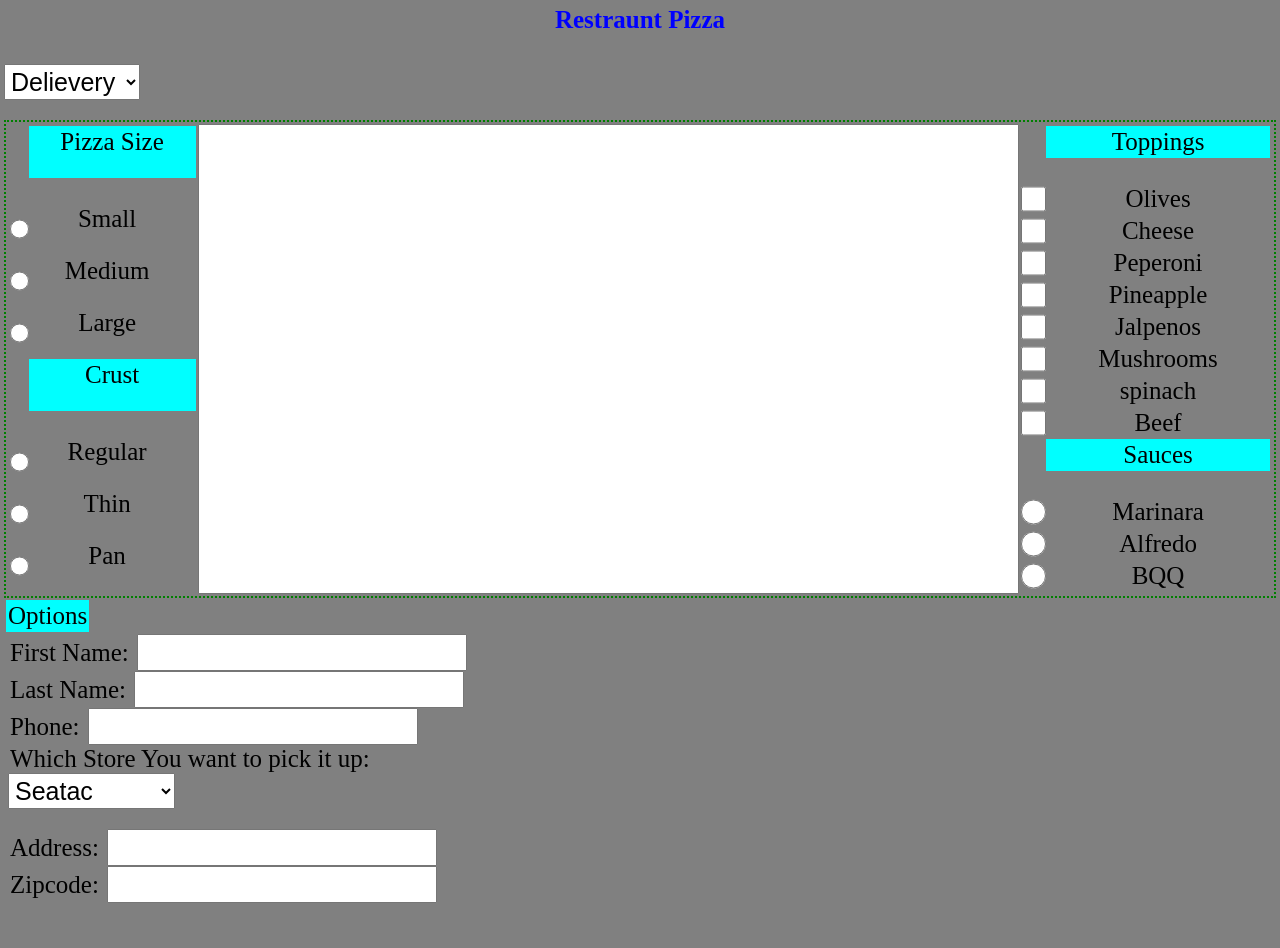
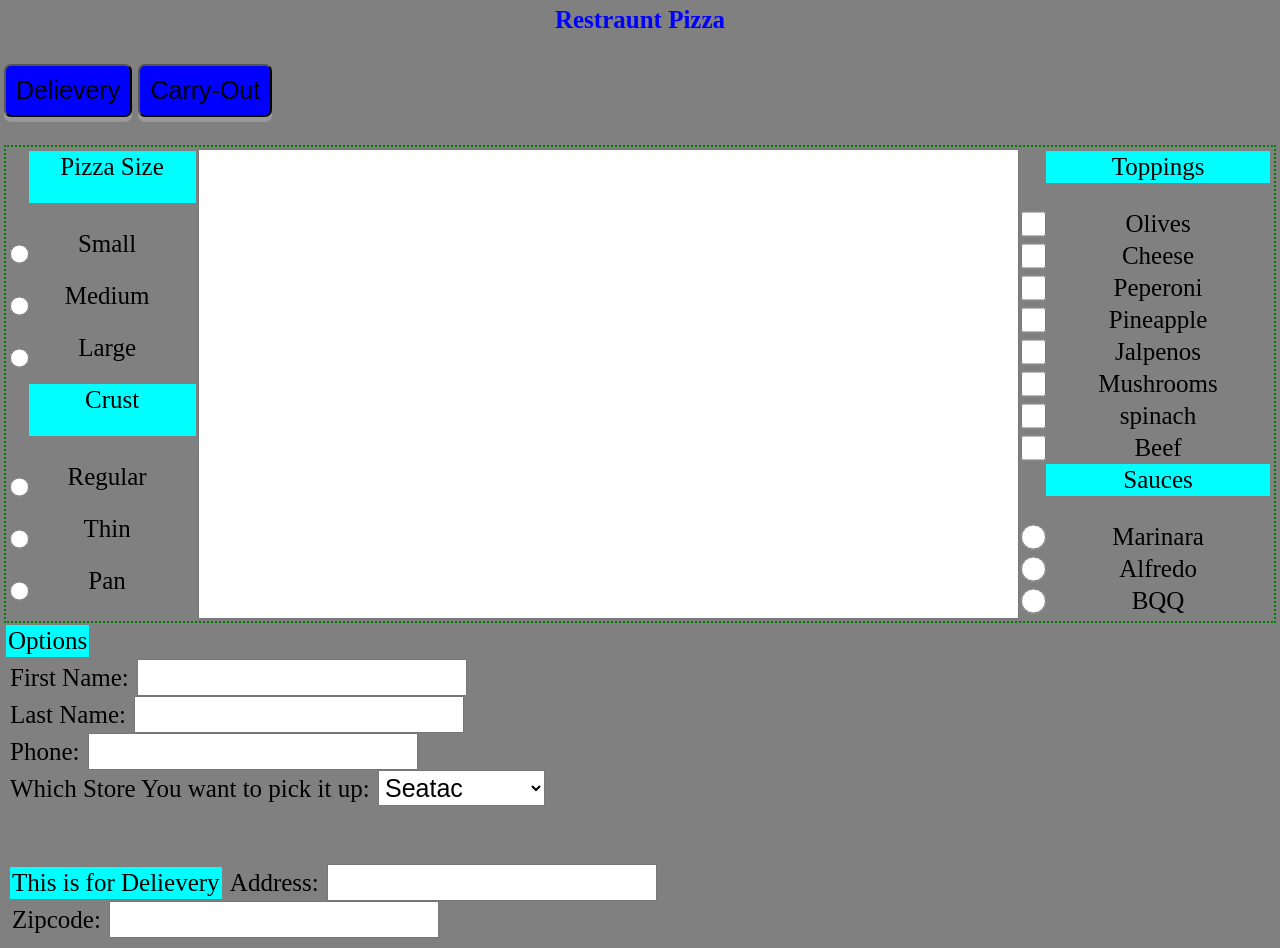
Before and after one commit to BluNightCrawler/FoodOrder, a plain HTML site: page index.html in a window 1280 px wide. Before the commit the page ends 911 px from the top, so only its background shows below. Drawn offline with Linux system fonts and the light colour scheme.

Commit message:
Added
the blocks now get the visbilty in and out
Next step is now linking everything to put the text into the message.

```diff
--- a/CSS/Css.css
+++ b/CSS/Css.css
@@ -5,10 +5,7 @@
     font-size: 25px;
 
 }
-select{
-    position: absolute;
-    display: block;
-}
+
 body{
     background-color: grey;
 }
@@ -58,3 +55,15 @@ Body p{
     grid-column-start: 2;
     margin-bottom: 25px;
 }
+button{
+    background-color:blue;
+    border-radius: 7px;
+            box-shadow: 0 5px #999;
+            display: inline-block;
+            padding: 10px;
+            cursor: pointer;
+}
+button:focus {
+    background-color:purple;
+    color:white
+}
--- a/Java/demo.js
+++ b/Java/demo.js
@@ -0,0 +1,16 @@
+alert();
+const Txtinput = document.getElementById("Textinput");
+const visible = document.getElementById("hidden");
+const delivery = document.getElementById("Deleivery");
+
+
+function myFunction(){
+    document.getElementById("hidden").style.visibility = "visible"
+}
+
+function myFunction2(){
+    document.getElementById("hidden").style.visibility = "hidden"
+}
+function hidden(){
+    document.onload().style.visibility = "hidden"
+}
--- a/index.html
+++ b/index.html
@@ -2,17 +2,17 @@
 <html>
     <head>
 <link href="CSS/Css.css"rel="StyleSheet" src="Css.Css">
-<Link href="Java/demo.js" rel="StyleSheet" src="demo.js">
+
 </head>
 <title>Order Some Food Restraunt Name</title>
 
 <body>
     <H1>Restraunt Pizza</H1>
     <br>
-<select>
-    <option value="Deleivery">Delievery</option>
-    <option value="Carry-out">Carry-Out</option>
-</select>
+
+<button type="deliervy" onclick="myFunction()">Delievery</button>
+<button type="Carryout" onclick="myFunction2()">Carry-Out</button>
+
 </body>
 <br><br>
 <body>
@@ -35,7 +35,7 @@
         <label for="Pan">Pan</label>
         </div>
 
-        <input type="text"  width="100px" height="200px" >
+        <input  type="text" id="Textinput" width="100px" height="200px" >
         <div id="Container-Right">
         <p>Toppings</p>
         <input type="checkbox" id="Olives" name="Toppings"></input>
@@ -66,7 +66,7 @@
     </div>
 </body>
 <body>
-    <div id="Hidden">
+    <div>
         <p>Options</p>
         <form>
             <label for="fName">First Name:</label>
@@ -86,16 +86,20 @@
                 <option value="Store">Seatac</option>
                 <option value="Store">Renton</option>
             </select>
-            <br><br><br>
+            <br><br>
+            <div id="hidden"><br>
+                <p>This is for Delievery</p>
             <label for="Address">Address:</label>
             <input name="Address">
             <br>
+
             <label for="ZipCode">Zipcode:</label>
             <input type="number" name="ZipCode">
-
+            </div>
 
         </form>
     </div>
+    <script src="Java/demo.js"> alert();</script>
 </body>
 
 
```
